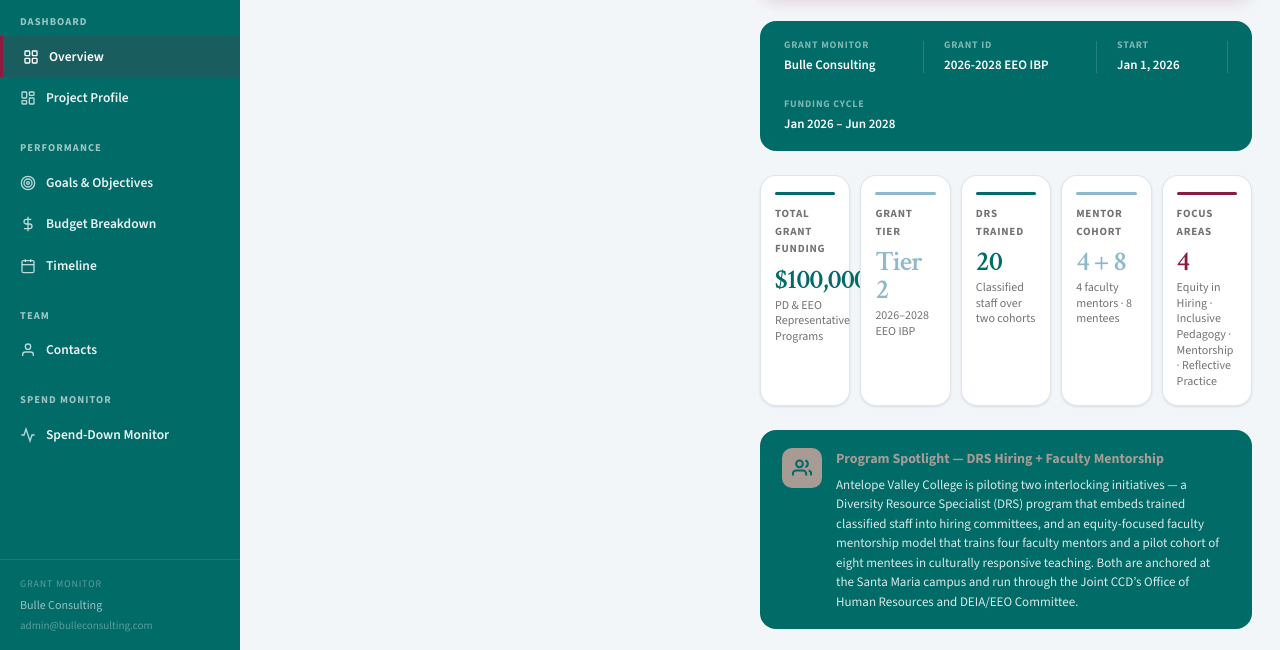
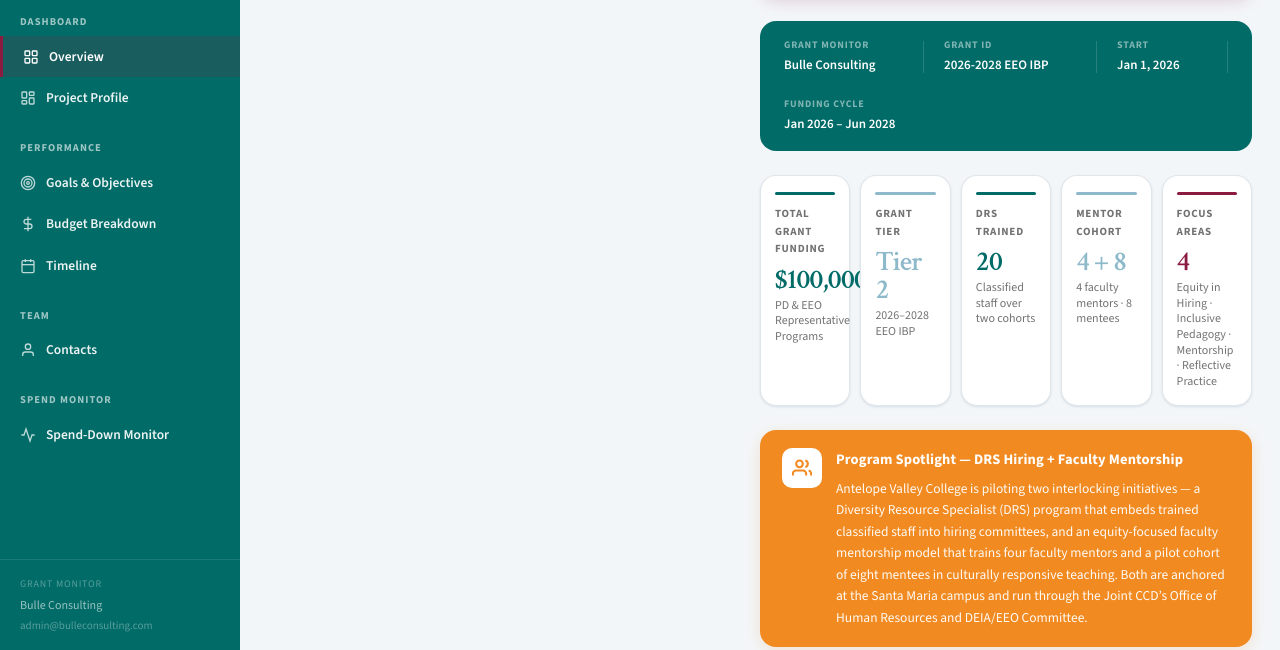
Before and after one commit to wardere83/antelopevalleyccd, a plain HTML site: page index.html in a window 1280 px wide. Shown: the part 149-799 px from the top of the page. Drawn offline with nearby package versions, Linux system fonts and the light colour scheme.

Commit message:
AVC: Program Spotlight banner switches to Poppy #F18A20
- Banner background changes from teal to Poppy #F18A20 with a matching
  soft Poppy shadow.
- Icon tile flips to a white square so the universal-access icon reads
  cleanly; the icon stroke itself is now Poppy #F18A20 (per direction).
- Banner title and body type switch to white at high opacity for AA
  contrast against the saturated poppy field.

```diff
--- a/index.html
+++ b/index.html
@@ -218,11 +218,11 @@
     .chart-wrap { position:relative; height:220px; }
     .chart-wrap-tall { position:relative; height:280px; }
     .chart-wrap-bar { position:relative; height:260px; }
-    .alliance-banner { background:var(--ccc-dark-blue); border-radius:var(--radius-lg); padding:18px 22px; display:flex; align-items:flex-start; gap:14px; margin-bottom:24px; }
-    .alliance-icon { width:40px; height:40px; background:var(--ccc-gold); border-radius:10px; display:flex; align-items:center; justify-content:center; flex-shrink:0; }
-    .alliance-icon svg { color:var(--ccc-dark-blue); }
-    .alliance-text strong { display:block; font-size:14px; font-weight:700; color:var(--ccc-gold); margin-bottom:4px; }
-    .alliance-text p { font-size:13px; color:rgba(255,255,255,0.85); line-height:1.5; }
+    .alliance-banner { background:#F18A20; border-radius:var(--radius-lg); padding:18px 22px; display:flex; align-items:flex-start; gap:14px; margin-bottom:24px; box-shadow:0 4px 16px rgba(241,138,32,0.18); }
+    .alliance-icon { width:40px; height:40px; background:#FFFFFF; border-radius:10px; display:flex; align-items:center; justify-content:center; flex-shrink:0; }
+    .alliance-icon svg { color:#F18A20; }
+    .alliance-text strong { display:block; font-size:14.5px; font-weight:700; color:#FFFFFF; margin-bottom:6px; letter-spacing:0.01em; }
+    .alliance-text p { font-size:13.5px; color:rgba(255,255,255,0.96); line-height:1.6; }
     .card { background:var(--bg-card); border:1px solid var(--border); border-radius:var(--radius-lg); box-shadow:var(--shadow-sm); overflow:hidden; margin-bottom:20px; }
     .card-header { padding:16px 20px; border-bottom:1px solid var(--border); display:flex; align-items:center; justify-content:space-between; gap:8px; background:var(--bg-surface-2); }
     .card-title { font-family:var(--font-display); font-size:16px; font-weight:600; color:var(--text-primary); }
```
